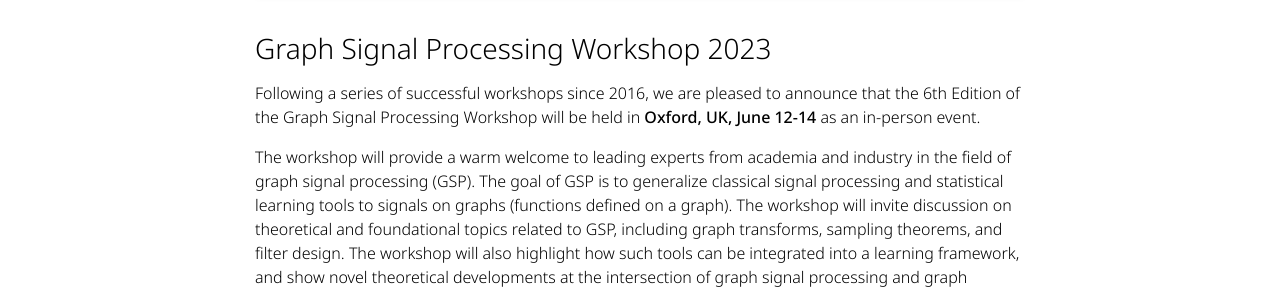
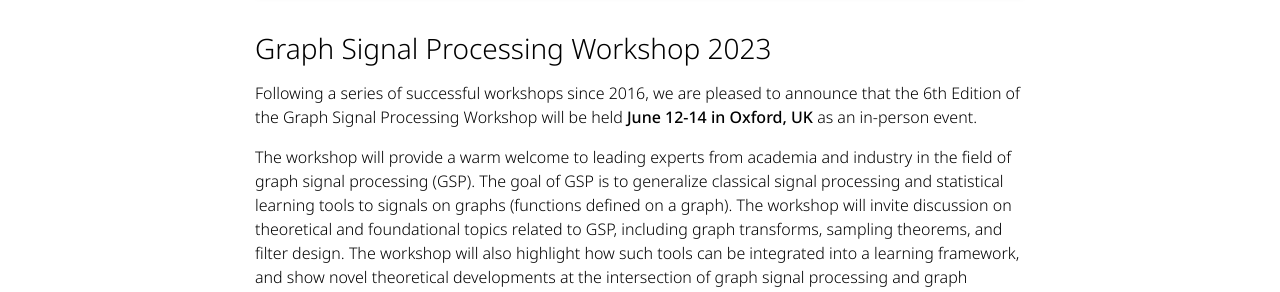
Before and after one commit to shreyasvinaya/gspworkshop2025.github.io, a Jekyll site: the page built from _pages/about.md, in a window 1280 px wide and 900 px high. Shown: the part 394-686 px from the top of the window. Built offline with Jekyll 4.4.1, drawn with Linux system fonts in a browser that asks for light colours; full-size pictures stand in for the smaller copies a plugin makes; comment, search, counter and statistics services are not loaded; a style sheet for code colours, icons or effects is not loaded.

```diff
--- a/_pages/about.md
+++ b/_pages/about.md
@@ -12,7 +12,7 @@ top_image: /assets/img/gsp23/LMH+from+the+Gardens_cropped.jpg
 top_image_alt: "Lady Margaret Hall from the gardens."
 ---
 
-Following a series of successful workshops since 2016, we are pleased to announce that the 6th Edition of the Graph Signal Processing Workshop will be held in **Oxford, UK, June 12-14** as an in-person event.
+Following a series of successful workshops since 2016, we are pleased to announce that the 6th Edition of the Graph Signal Processing Workshop will be held **June 12-14 in Oxford, UK** as an in-person event.
 
 The workshop will provide a warm welcome to leading experts from academia and industry in the field of graph signal processing (GSP). The goal of GSP is to generalize classical signal processing and statistical learning tools to signals on graphs (functions defined on a graph). The workshop will invite discussion on theoretical and foundational topics related to GSP, including graph transforms, sampling theorems, and filter design. The workshop will also highlight how such tools can be integrated into a learning framework, and show novel theoretical developments at the intersection of graph signal processing and graph machine learning. Examples of applications that will be showcased in the workshop include gene expression patterns defined on top of gene networks, the spread of epidemics over a social network, the congestion level at the nodes of a telecommunication network, and patterns of brain activity defined on top of a brain network.
 
```
